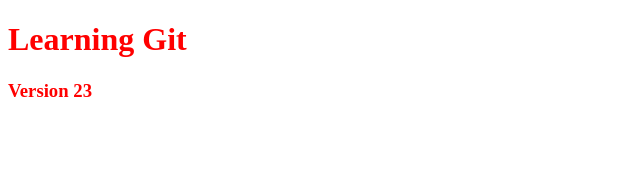
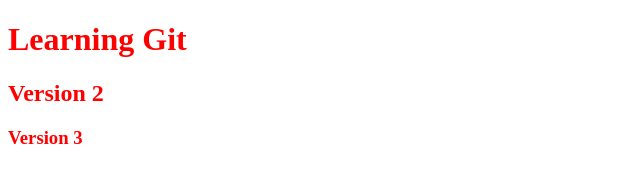
Before and after one commit to olukayodeDaniel/learning-git, a plain HTML site: page index.html in a window 1280 px wide. Shown: the whole page, without its empty margins (0-640 px from the left). Drawn offline with Linux system fonts and the light colour scheme.

Commit message:
format css and release v

```diff
--- a/index.css
+++ b/index.css
@@ -1 +1,7 @@
-*{ color: red;}
+*{
+    color: red;
+}
+
+*, *::before, *::after {
+    box-sizing: border-box;
+}
--- a/index.html
+++ b/index.html
@@ -9,6 +9,7 @@
 <body>
     <h1>Learning Git</h1>
 
-    <h3>Version 23</h3>
+    <h2>Version 2</h2>
+    <h3>Version 3</h3>
 </body>
 </html>
```
